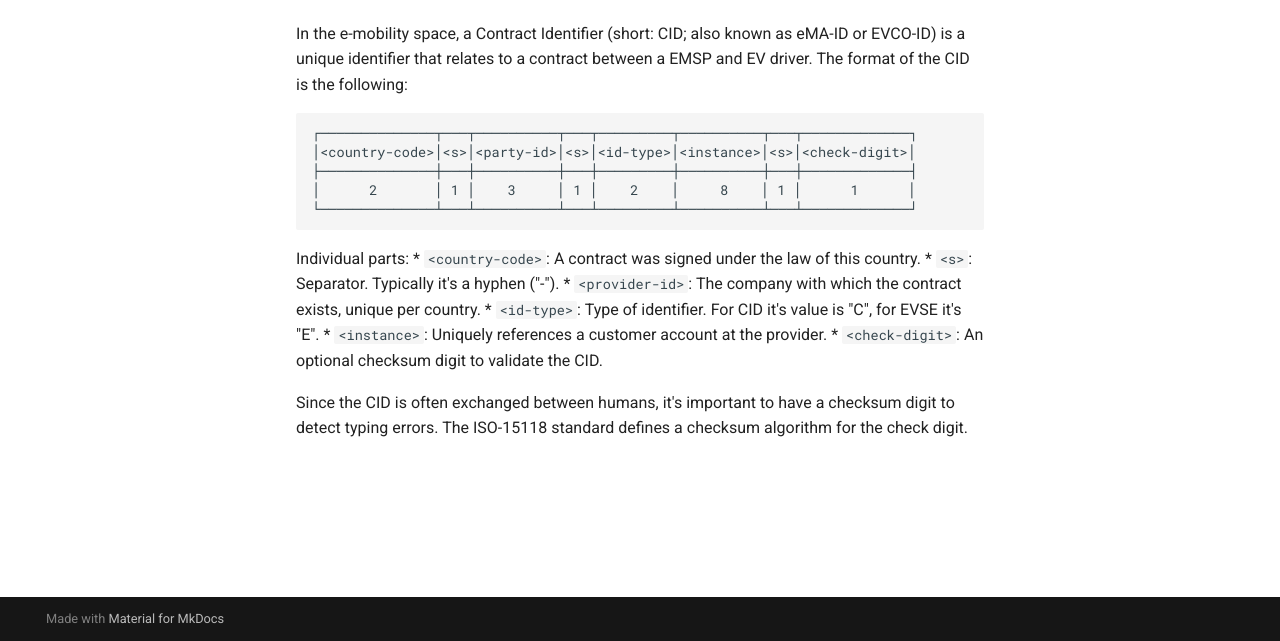
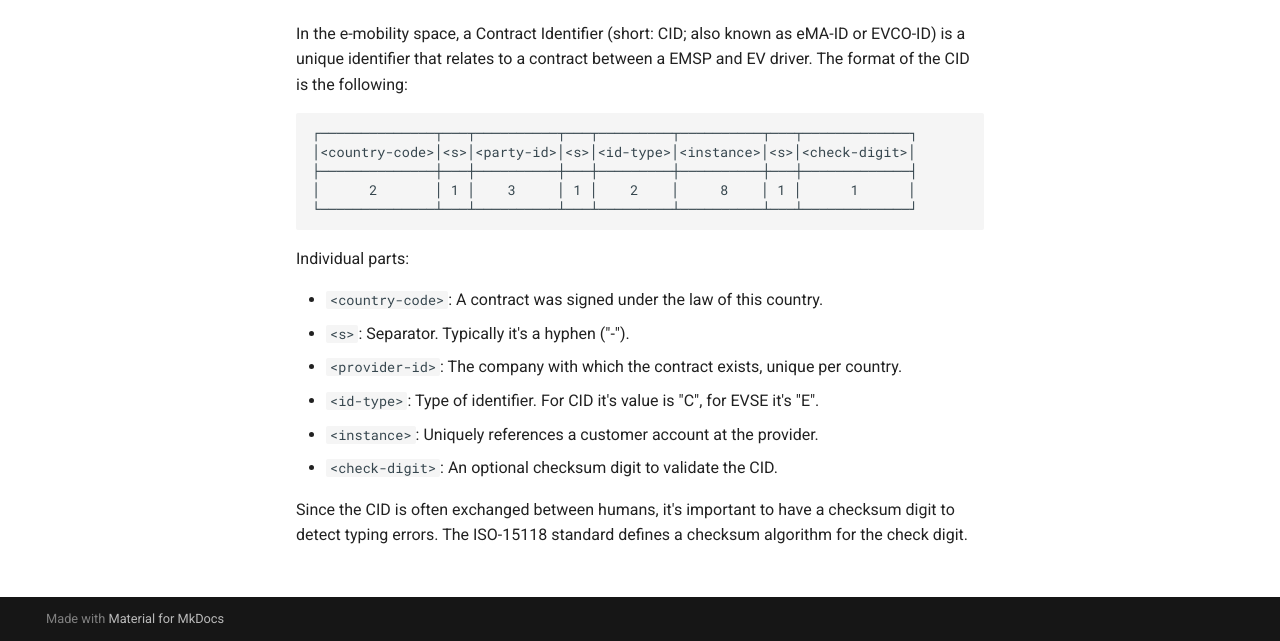
Before and after one commit to gr8jam/iso15118_check_digit, a plain HTML site: page index.html in a window 1280 px wide. Shown: the part 159-800 px from the top of the page. Drawn offline with Linux system fonts and the light colour scheme.

Commit message:
Deployed 8498016 with MkDocs version: 1.5.3

```diff
--- a/index.html
+++ b/index.html
@@ -250,13 +250,15 @@
 │      2       │ 1 │    3     │ 1 │    2    │     8    │ 1 │      1      │
 └──────────────┴───┴──────────┴───┴─────────┴──────────┴───┴─────────────┘
 </code></pre>
-<p>Individual parts:
-* <code>&lt;country-code&gt;</code>: A contract was signed under the law of this country.
-* <code>&lt;s&gt;</code>: Separator. Typically it's a hyphen ("-").
-* <code>&lt;provider-id&gt;</code>: The company with which the contract exists, unique per country.
-* <code>&lt;id-type&gt;</code>: Type of identifier. For CID it's value is "C", for EVSE it's "E".
-* <code>&lt;instance&gt;</code>: Uniquely references a customer account at the provider.
-* <code>&lt;check-digit&gt;</code>: An optional checksum digit to validate the CID.</p>
+<p>Individual parts:</p>
+<ul>
+<li><code>&lt;country-code&gt;</code>: A contract was signed under the law of this country.</li>
+<li><code>&lt;s&gt;</code>: Separator. Typically it's a hyphen ("-").</li>
+<li><code>&lt;provider-id&gt;</code>: The company with which the contract exists, unique per country.</li>
+<li><code>&lt;id-type&gt;</code>: Type of identifier. For CID it's value is "C", for EVSE it's "E".</li>
+<li><code>&lt;instance&gt;</code>: Uniquely references a customer account at the provider.</li>
+<li><code>&lt;check-digit&gt;</code>: An optional checksum digit to validate the CID.</li>
+</ul>
 <p>Since the CID is often exchanged between humans, it's important to have a checksum digit to detect typing errors. The ISO-15118 standard defines a checksum algorithm for the check digit. </p>
 
 
```
Also changed, not shown: search/search_index.json (+1 -1 lines), 1 other file.
